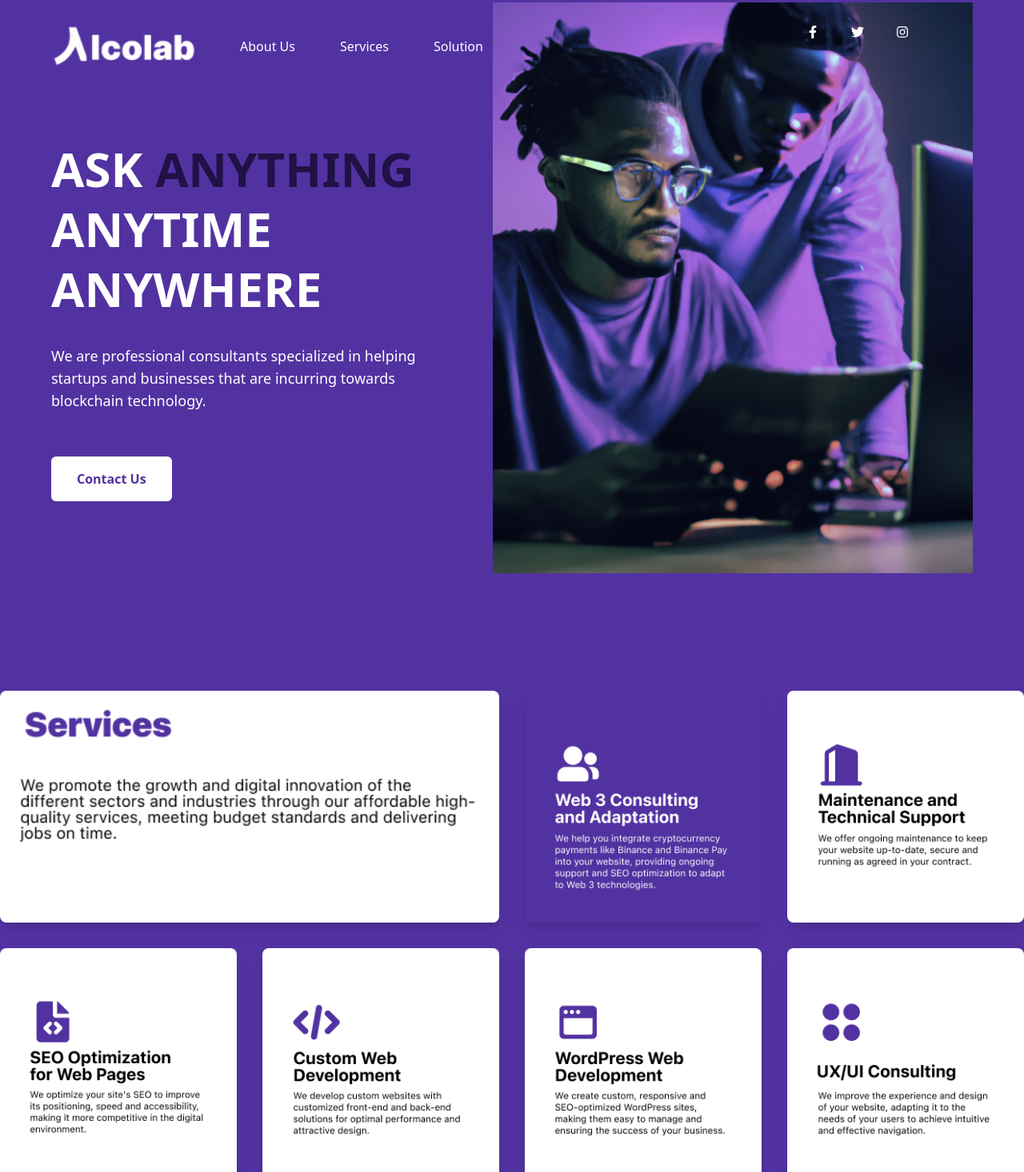
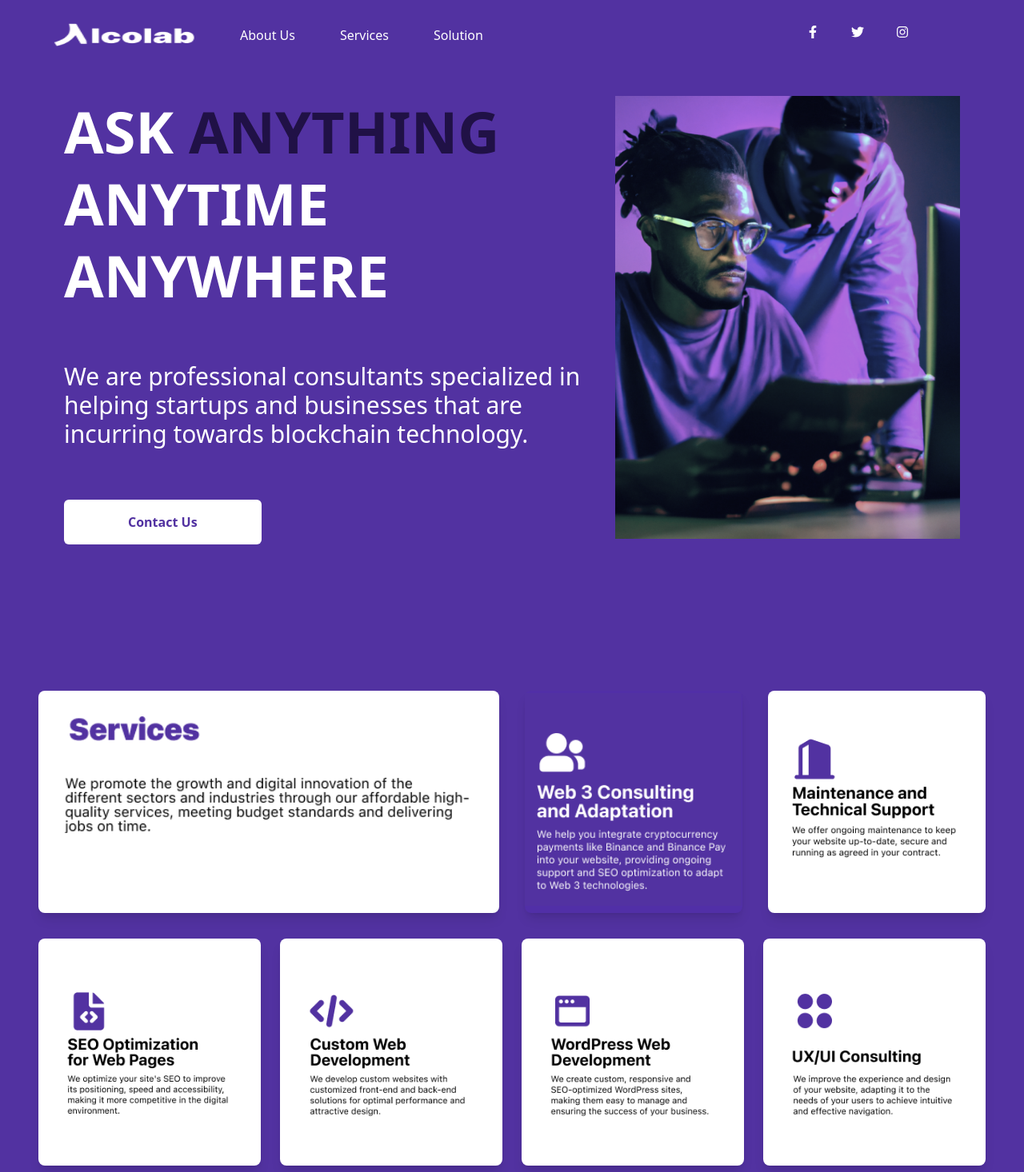
Before and after one commit to Alcolabs-Agency/Web, a Next.js app: page / in a window 1280 px wide. Shown: the top 1466 px of the page at 80% size. Built offline with nearby package versions, Linux system fonts and the light colour scheme.

Commit message:
Update image imports to next/legacy/image

```diff
--- a/src/components/HeroSection.tsx
+++ b/src/components/HeroSection.tsx
@@ -1,23 +1,23 @@
 "use client";
 import React from "react";
-import Image from "next/image";
+import Image from "next/legacy/image";
 
 const HeroSection = () => {
   return (
-    <section className="relative flex justify-between items-center px-16 py-16 bg-gradient-to-r from-[#5232A1] via-[#4007b9] to-black text-white min-h-screen">
-      <div className="flex-1 max-w-lg">
-        <h1 className="text-6xl font-bold mb-8 leading-tight">
+    <section className="relative flex justify-between items-center px-20 py-28 bg-gradient-to-r from-[#5232A1] via-[#4007b9] to-black text-white min-h-screen">
+      <div className="relative z-10 container mx-auto px-0">
+        <h1 className="text-7xl font-bold mb-16 leading-tight">
           ASK <span className="text-[#201146]">ANYTHING</span>
           <br />
           ANYTIME
           <br />
           ANYWHERE
         </h1>
-        <p className="text-lg mb-14">
+        <p className="text-3xl mb-16">
           We are professional consultants specialized in helping startups and
           businesses that are incurring towards blockchain technology.
         </p>
-        <button className="bg-white text-[#5232A1] font-semibold px-8 py-4 rounded-md">
+        <button className="bg-white text-[#5232A1] font-semibold px-20 py-4 rounded-md">
           Contact Us
         </button>
       </div>
@@ -26,8 +26,8 @@ const HeroSection = () => {
         <Image
           src="/images/Rectangle 4.png"
           alt="Hero Image"
-          width={600}
-          height={800}
+          width={700}
+          height={900}
           className="object-cover -mt-20"
         />
       </div>
--- a/src/components/Navbar.tsx
+++ b/src/components/Navbar.tsx
@@ -1,5 +1,5 @@
 "use client";
-import Image from "next/image";
+import Image from "next/legacy/image";
 import React from "react";
 import Link from "next/link";
 import { useEffect } from "react";
--- a/src/components/ServicesSection.tsx
+++ b/src/components/ServicesSection.tsx
@@ -1,23 +1,23 @@
 "use client";
-import Image from "next/image";
+import Image from "next/legacy/image";
 import React from "react";
 
 const ServicesSection = () => {
   return (
     <section className="relative py-16 text-white bg-gradient-to-r from-[#000000] to-[#5232A1]">
-      <div className="relative z-10 container mx-auto mt-18">
+      <div className="relative z-10 container mx-auto px-12"> {/* Agregar el mismo px-16 aquí */}
         <div className="grid grid-cols-1 lg:grid-cols-4 gap-8">
-          <div className="lg:col-span-2 p-6 rounded-lg shadow-lg bg-white">
+          <div className="lg:col-span-2 p-8 rounded-lg shadow-lg bg-white">
             <Image
               src="/images/Group 48095443.png"
               alt="Services Title and Description"
-              width={1200}
+              width={1400}
               height={400}
               objectFit="cover"
             />
           </div>
 
-          <div className="p-6 rounded-lg shadow-lg bg-[#5232A1] text-white">
+          <div className="p- rounded-lg shadow-lg bg-[#512fa7] text-white">
             <Image
               src="/images/Group 48095457.png"
               alt="Web 3 Consulting and Adaptation"
@@ -27,7 +27,7 @@ const ServicesSection = () => {
             />
           </div>
 
-          <div className="p-6 rounded-lg shadow-lg bg-white">
+          <div className="p-4 rounded-lg shadow-lg bg-white">
             <Image
               src="/images/Frame 8.png"
               alt="Maintenance and Technical Support"
@@ -38,7 +38,7 @@ const ServicesSection = () => {
           </div>
         </div>
 
-        <div className="grid grid-cols-1 sm:grid-cols-2 lg:grid-cols-4 gap-8 mt-8">
+        <div className="grid grid-cols-1 sm:grid-cols-2 lg:grid-cols-4 gap-6 mt-8">
           <div className="p-6 rounded-lg shadow-lg bg-white">
             <Image
               src="/images/Frame 13.png"
```
Also changed, not shown: src/components/SocialMedia.tsx (line endings or trailing spaces).
